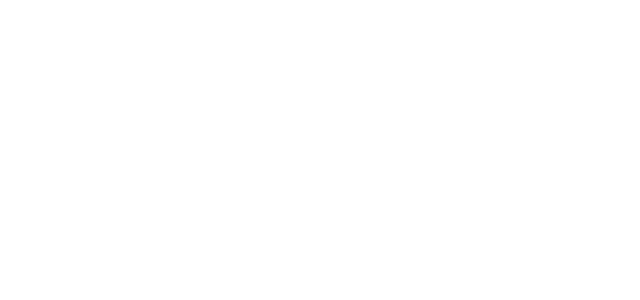
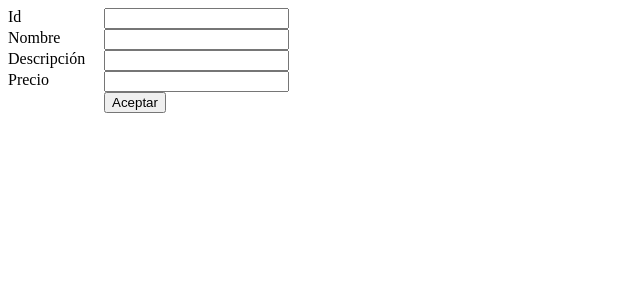
Before and after one commit to javierlete/angular-ejercicio-productos, an Angular app: page /editar in a window 1280 px wide. Before the commit this address led to /. Shown: the top 300 px of the page, without its empty margins (0-640 px from the left). Built offline with nearby package versions, Linux system fonts and the light colour scheme.

Commit message:
Put y Post

```diff
--- a/src/app/app-routing.module.ts
+++ b/src/app/app-routing.module.ts
@@ -6,6 +6,7 @@ import { ProductosEditarComponent } from './productos-editar/productos-editar.co
 const routes: Routes = [
   { path: '', redirectTo: '/listado', pathMatch: 'full' },
   { path: 'listado', component: ProductosListadoComponent },
+  { path: 'editar', component: ProductosEditarComponent },
   { path: 'editar/:id', component: ProductosEditarComponent }
 ];
 
--- a/src/app/productos-editar/productos-editar.component.ts
+++ b/src/app/productos-editar/productos-editar.component.ts
@@ -11,7 +11,7 @@ import { ProductosService } from '../productos.service';
 export class ProductosEditarComponent implements OnInit {
 
   producto: Producto = {
-    id: -1, nombre: '', descripcion: '', precio: 0.0
+    id: null, nombre: null, descripcion: null, precio: null
   };
 
   constructor(
@@ -20,10 +20,16 @@ export class ProductosEditarComponent implements OnInit {
 
   ngOnInit() {
     const id = this.route.snapshot.params.id;
-    this.producto = this.productosService.getProducto(id);
+    if(id){
+      this.producto = this.productosService.getProducto(id);
+    }
   }
 
   guardarProducto(): void {
-    this.productosService.postProducto(this.producto);
+    if(this.producto.id) {
+      this.productosService.putProducto(this.producto);
+    } else {
+      this.productosService.postProducto(this.producto);
+    }
   }
 }
--- a/src/app/productos-listado/productos-listado.component.html
+++ b/src/app/productos-listado/productos-listado.component.html
@@ -14,7 +14,7 @@
     <td>{{ producto.nombre }}</td>
     <td>{{ producto.descripcion }}</td>
     <td>{{ producto.precio | currency: 'EUR'}}</td>
-    <td><button>Editar</button><button>Borrar</button></td>
+    <td><button [routerLink]="['/editar', producto.id]">Editar</button><button>Borrar</button></td>
   </tr>
 </tbody>
 <tfoot>
@@ -23,7 +23,7 @@
     <td></td>
     <td></td>
     <td></td>
-    <td><button>Añadir</button></td>
+    <td><button [routerLink]="['/editar']">Añadir</button></td>
   </tr>
 </tfoot>
 </table>
--- a/src/app/productos.service.ts
+++ b/src/app/productos.service.ts
@@ -23,6 +23,10 @@ export class ProductosService {
   }
 
   postProducto(producto: Producto) {
-    console.log(producto);
+    console.log('postProducto', producto);
+  }
+
+  putProducto(producto: Producto) {
+    console.log('putProducto', producto);
   }
 }
```
